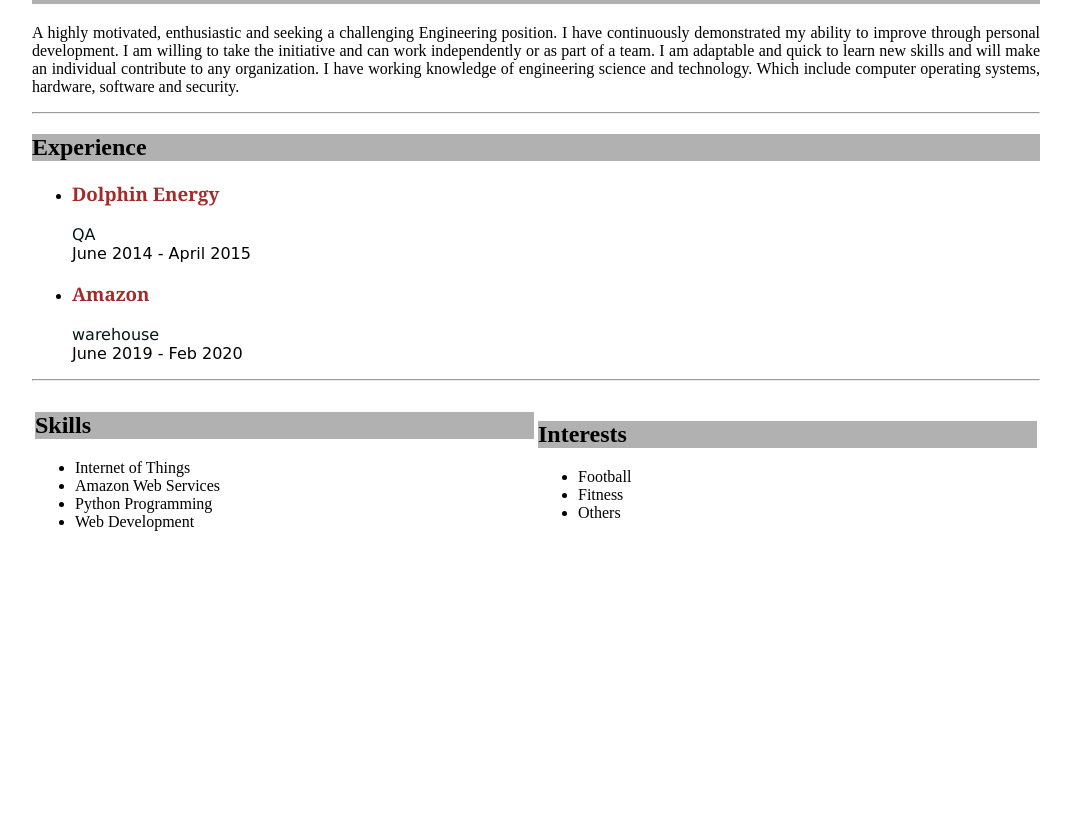
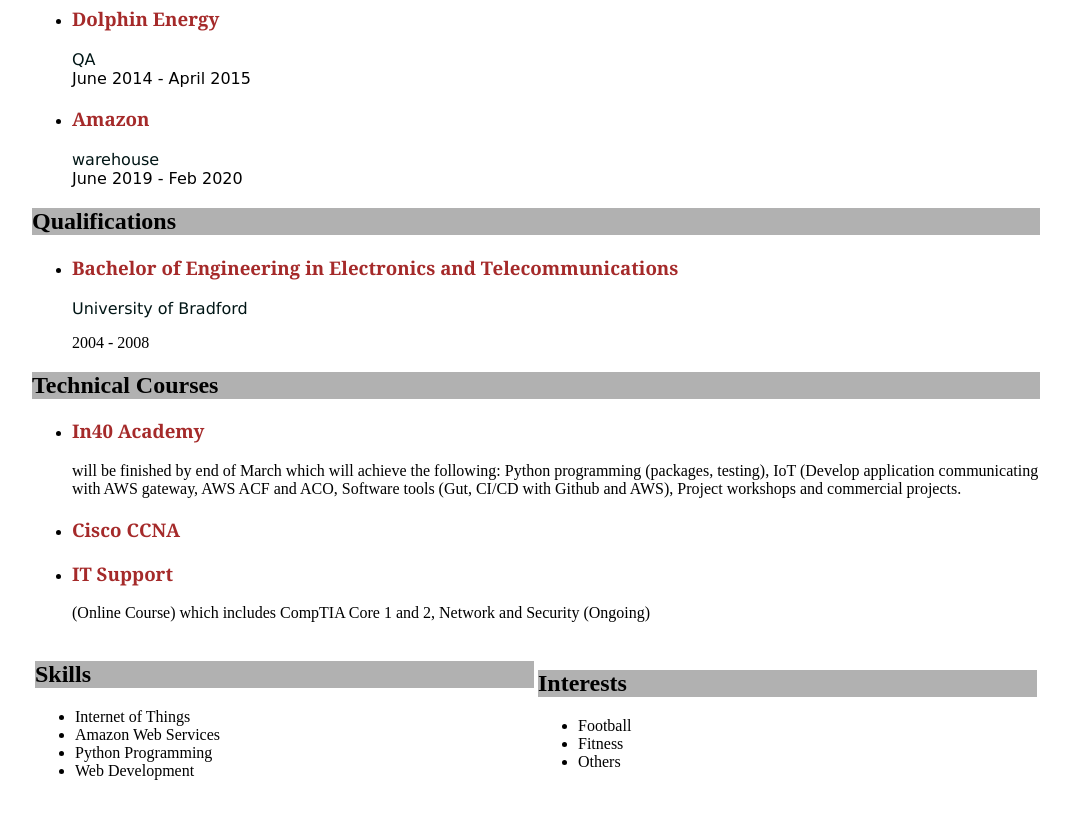
Before and after one commit to azoarob/Portfolio, a plain HTML site: page index.html in a window 1280 px wide. Shown: the part 556-1370 px from the top of the page, without its empty margins (104-1175 px from the left). Before the commit the page ends 1242 px from the top, so only its background shows below. Drawn offline with Linux system fonts and the light colour scheme.

Commit message:
Add files via upload

```diff
--- a/index.html
+++ b/index.html
@@ -10,7 +10,7 @@
         <table>
             <tr>
                 <td width="30%">
-                    <img src="Ahmed.jpg" width="100%" alt="my_pic">
+                    <img src="Ahmed2.jpg" width="100%" alt="my_pic">
                 </td>
                 <td style="padding: 10px;">
                 <h3>Ahmed Zoarob</h3>
@@ -22,7 +22,6 @@
         </table>
         <h2>About</h2>
         <p style="text-align: justify;">A highly motivated, enthusiastic and seeking a challenging Engineering position. I have continuously demonstrated my ability to improve through personal development. I am willing to take the initiative and can work independently or as part of a team. I am adaptable and quick to learn new skills and will make an individual contribute to any organization. I have working knowledge of engineering science and technology. Which include computer operating systems, hardware, software and security. </p>
-        <hr>
         <h2>Experience</h2>
         <ul>
             <li>
@@ -36,10 +35,34 @@
                 <p class="timeline">June 2019 - Feb 2020</p>
             </li>
         </ul>
-        <hr>
+        <h2>Qualifications</h2>
+        <ul>
+            <li>
+                <h3>Bachelor of Engineering in Electronics and Telecommunications </h3>
+                <p class="role">University of Bradford</p>
+                <p class="rimeline">2004 - 2008 </p>
+            </li>
+        </ul>
+        <h2>Technical Courses</h2>
+        <ul>
+            <li>
+                <h3>In40 Academy</h3>
+                <p>will be finished by end of March which will achieve the following:
+                    Python programming (packages, testing), IoT (Develop application communicating with AWS gateway, AWS ACF and ACO, Software tools (Gut, CI/CD with Github and AWS), Project workshops and commercial projects.
+                </p>
+            </li>
+            <li>
+                <h3>Cisco CCNA</h3>
+            </li>
+            <lI>
+                <h3>IT Support</h3>
+                <p>(Online Course) which includes CompTIA Core 1 and 2, Network and Security (Ongoing)
+                </p>
+            </lI>
+        </ul>
         <table style="width: 100%;">
             <tr style="width: 100%;">
-                <td style="width: 50%;">
+                <td style="width: 50%; margin: auto;">
                     <h2>Skills</h2>
                     <ul>
                         <li>Internet of Things</li>
@@ -48,7 +71,7 @@
                         <li>Web Development</li>
                     </ul>
                 </td>
-                <td style="width: 50%;">
+                <td style="width: 50%; margin: auto;">
                     <h2>Interests</h2>
                     <ul>
                         <li>Football</li>
```
